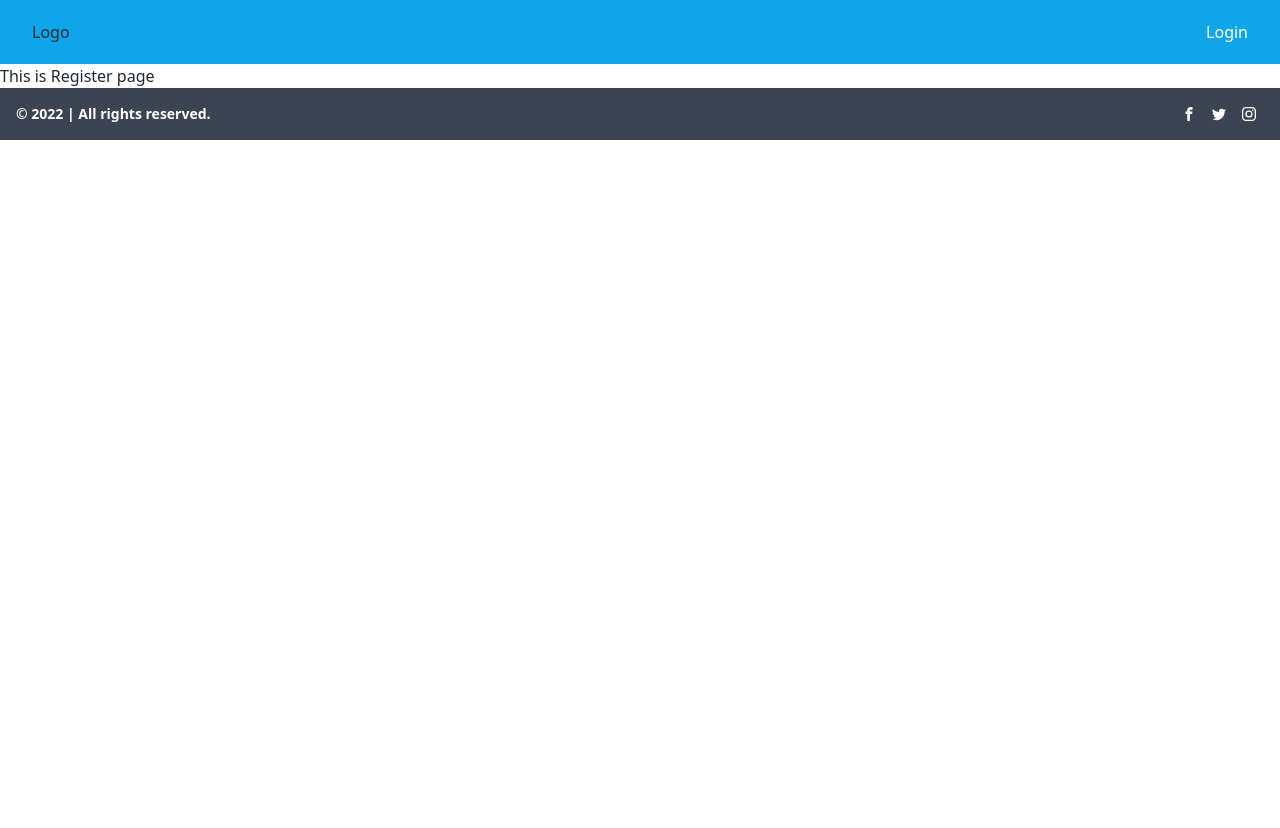
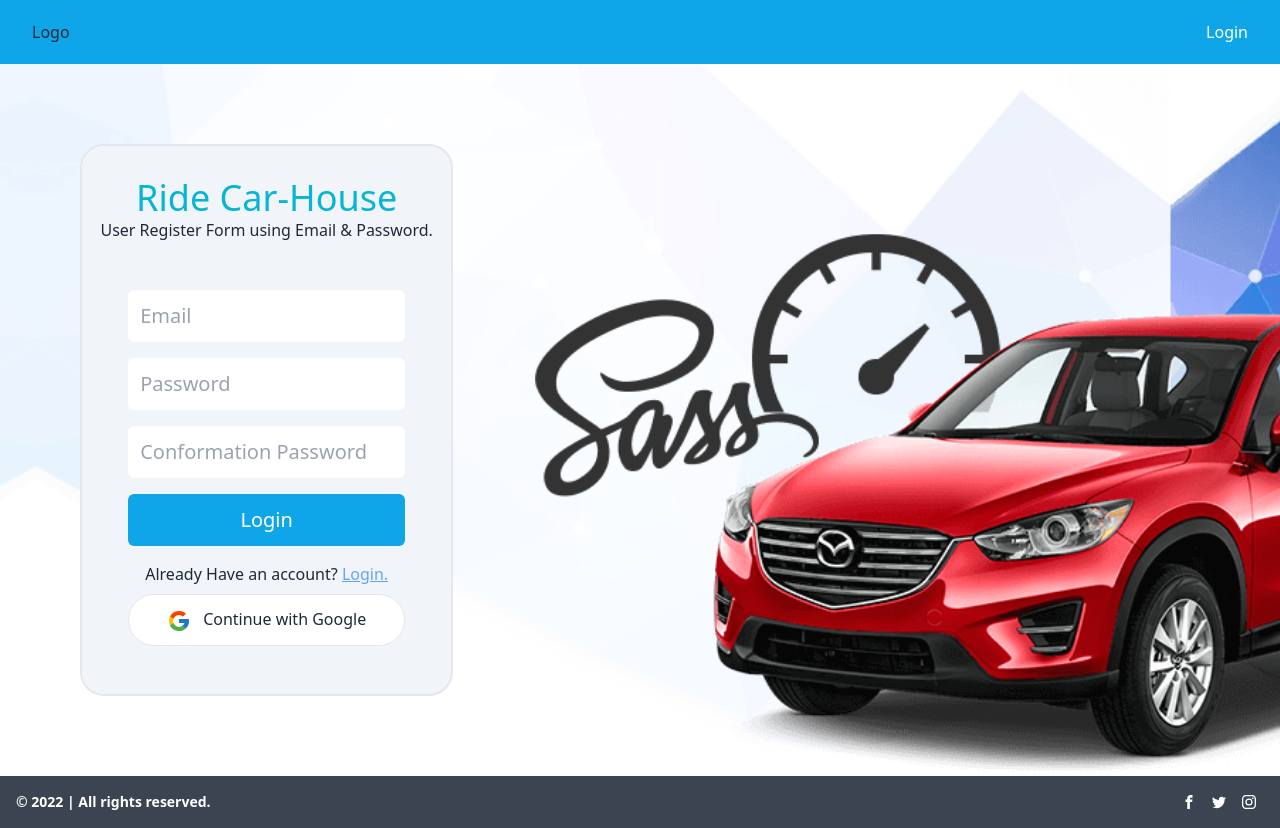
Before and after one commit to ahmmedrasel-dev/ridecarhouse, a React (Create React App) app: page /register in a window 1280 px wide. Before the commit the page ends 800 px from the top, so only its background shows below. Built offline with nearby package versions, Linux system fonts and the light colour scheme; no server answers.

Commit message:
registraion implement

```diff
--- a/src/pages/Register/Register.js
+++ b/src/pages/Register/Register.js
@@ -1,9 +1,141 @@
-import React from 'react';
+import React, { useEffect, useState } from 'react';
+import { useCreateUserWithEmailAndPassword, useSignInWithGoogle } from 'react-firebase-hooks/auth';
+import { Link, useLocation, useNavigate } from 'react-router-dom';
+import { toast } from 'react-toastify';
+import auth from '../../firebase.init';
+import slide1 from '../../images/banner1.png'
+import { FcGoogle } from 'react-icons/fc';
 
 const Register = () => {
+  const [signInWithGoogle, googleUser, googleLoading, googleError] = useSignInWithGoogle(auth);
+
+  let navigate = useNavigate();
+  let location = useLocation();
+  let from = location.state?.from?.pathname || "/";
+
+  const [registerInfo, setRegisterInfo] = useState({
+    email: '',
+    password: '',
+    confirmPassword: ''
+  })
+
+  const [registerError, setRegisterError] = useState({
+    email: '',
+    password: '',
+    confirmPassword: ''
+  })
+
+  const [
+    createUserWithEmailAndPassword,
+    user,
+    loading,
+    hookError,
+  ] = useCreateUserWithEmailAndPassword(auth);
+
+  const handleEmail = event => {
+    const emailValidTest = /^[^\s@]+@[^\s@]+\.[^\s@]+$/;
+    const validEmail = emailValidTest.test(event.target.value);
+    console.log(validEmail)
+    if (validEmail) {
+      setRegisterInfo({ ...registerInfo, email: event.target.value })
+      setRegisterError({ ...registerError, emailError: '' })
+    } else {
+      setRegisterError({ ...registerError, emailError: 'Invalid Email.' })
+      setRegisterInfo({ ...registerInfo, email: '' })
+    }
+  }
+
+  const handlePassword = e => {
+    const passwordTest = /^(\S)(?=.*[0-9])(?=.*[A-Z])(?=.*[a-z])(?=.*[~`!@#$%^&*()--+={}\[\]|\\:;"'<>,.?/_₹])[a-zA-Z0-9~`!@#$%^&*()--+={}\[\]|\\:;"'<>,.?/_₹]{8,16}$/;
+    const strongPassword = passwordTest.test(e.target.value);
+    if (strongPassword) {
+      setRegisterInfo({ ...registerInfo, password: e.target.value })
+      setRegisterError({ ...registerError, passwordError: '' })
+    } else {
+      setRegisterError({ ...registerError, passwordError: 'Your Passowrd is to week.' })
+      setRegisterInfo({ ...registerInfo, password: '' })
+    }
+  }
+
+
+  const handleComfirmPassword = e => {
+    const confirmPass = e.target.value
+    if (registerInfo.password !== confirmPass) {
+      setRegisterError({ ...registerError, confirmPasswordError: 'Confirmation Password not Match.' })
+    } else {
+      setRegisterInfo({ ...registerInfo, confirmPassword: e.target.value })
+      setRegisterError({ ...registerError, confirmPasswordError: '' })
+    }
+  }
+
+  const handleSubmit = e => {
+    e.preventDefault();
+
+    e.preventDefault()
+    if (registerInfo.password !== registerInfo.confirmPassword) {
+      toast.error('Confirm Password not match.')
+    } else {
+      createUserWithEmailAndPassword(registerInfo.email, registerInfo.password)
+    }
+  }
+
+  if (user) {
+    toast.success('User Create Successfully.')
+  }
+
+  const handleGogleLogin = () => {
+    signInWithGoogle(registerInfo.email, registerInfo.password);
+  }
+
+  if (googleUser) {
+    toast.success('Sign in User:', googleUser);
+    navigate(from, { replace: true });
+  }
+
+  useEffect(() => {
+    if (googleError) {
+      toast.error(googleError.message)
+    }
+    if (hookError) {
+      toast.error(hookError.message)
+    }
+  }, [googleError, hookError])
+
   return (
-    <div>
-      <h1>This is Register page</h1>
+    <div className='md:p-20' style={{ backgroundImage: `url(${slide1})`, backgroundPosition: "center", backgroundSize: 'cover', backgroundRepeat: 'no-repeat' }}>
+
+      <div className='md:w-2/6 sm:w-4/6 md:h-82 md:mr-auto flex flex-col justify-center bg-slate-100 border-2 rounded-3xl'>
+        <div className='text-center my-8'>
+          <h2 className='text-4xl text-cyan-500'>Ride Car-House</h2>
+          <p className=''>User Register Form using Email & Password.</p>
+        </div>
+
+        <form className='sm:w-4/4 md:w-3/4 mx-auto mt-4' onSubmit={handleSubmit}>
+          <input className='block w-full p-3 rounded-md text-xl' type="email" name="" id="" placeholder='Email' onBlur={handleEmail} />
+
+          {
+            registerError?.email && <strong className='text-red-500'>{registerError.email}</strong>
+          }
+
+          <input className='block w-full p-3 my-4 rounded-md text-xl' type="password" name="" id="" placeholder='Password' onBlur={handlePassword} />
+          {
+            registerError?.password && <strong className='text-red-500'>{registerError.password}</strong>
+          }
+
+          <input className='block w-full p-3 my-4 rounded-md text-xl' type="password" name="" id="" placeholder='Conformation Password' onBlue={handleComfirmPassword} />
+
+          {
+            registerError?.confirmPassword && <strong className='text-red-500'>{registerError.confirmPassword}</strong>
+          }
+
+          <button className='w-full bg-sky-500 p-3 mb-4 rounded-md text-xl text-white'>Login</button>
+          <p className='text-center mb-2'>Already Have an account? <Link className='underline text-blue-400' to='/login'>Login.</Link></p>
+        </form>
+        <div className='flex justify-center mb-12'>
+          <button className='bg-white border w-3/4 p-3 rounded-full' onClick={handleGogleLogin}><FcGoogle className='inline text-2xl mr-3' />Continue with Google</button>
+        </div>
+
+      </div>
     </div>
   );
 };
```
